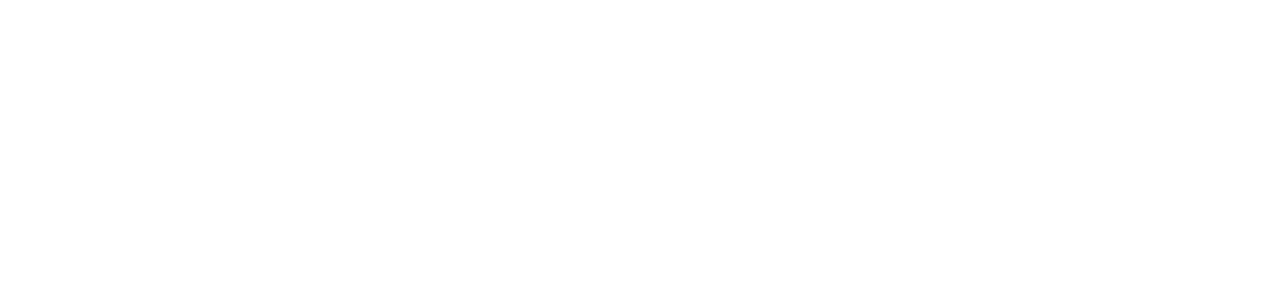
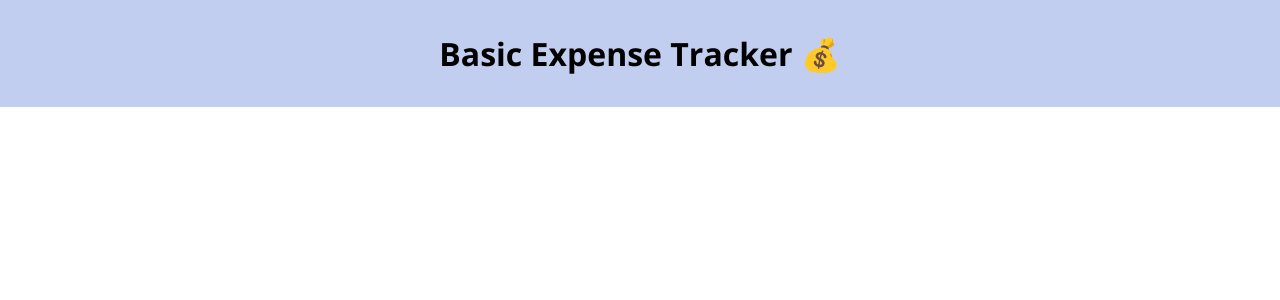
Before and after one commit to dianat2021/react-projects-beginner, a React (Vite) app in the folder 4-expense-tracker-beginner/: page / in a window 1280 px wide. Shown: the top 300 px of the page. Built offline with nearby package versions, Linux system fonts and the light colour scheme.

Commit message:
implement heading and add css variables

```diff
--- a/4-expense-tracker-beginner/src/App.jsx
+++ b/4-expense-tracker-beginner/src/App.jsx
@@ -1,7 +1,12 @@
 import "./App.css";
+import Heading from "./components/Heading/Heading";
 
 function App() {
-  return <></>;
+  return (
+    <>
+      <Heading />
+    </>
+  );
 }
 
 export default App;
--- /dev/null
+++ b/4-expense-tracker-beginner/src/components/Heading/Heading.jsx
@@ -0,0 +1,9 @@
+import styles from "./Heading.module.css";
+const Heading = () => {
+  return (
+    <header className={styles.header}>
+      <h1 className={styles.mainTitle}>Basic Expense Tracker 💰</h1>
+    </header>
+  );
+};
+export default Heading;
--- /dev/null
+++ b/4-expense-tracker-beginner/src/components/Heading/Heading.module.css
@@ -0,0 +1,7 @@
+.header {
+  padding: var(--spacing-lg) 0;
+  background-color: var(--color-primary);
+}
+.mainTitle {
+  text-align: center;
+}
--- a/4-expense-tracker-beginner/src/index.css
+++ b/4-expense-tracker-beginner/src/index.css
@@ -0,0 +1,42 @@
+@font-face {
+  font-family: "OpenSans-VariableFont";
+  src: url("./assets/fonts/OpenSans-VariableFont.ttf");
+}
+*,
+*::before,
+*::after {
+  margin: 0;
+  padding: 0;
+  box-sizing: border-box;
+}
+
+:root {
+  --color-bg: #f0f4f8;
+  --color-card: #ffffff;
+  --color-input: #f8fafc;
+  --color-primary: hsl(224, 59%, 85%);
+  --color-primary-hover: #1d4ed8;
+  --color-error: #ef4444;
+  --color-success: #22c55e;
+  --color-text: #1e293b;
+  --color-text-muted: #64748b;
+  --color-border: #e2e8f0;
+
+  --radius-sm: 0.5rem;
+  --radius-md: 1rem;
+
+  --font-size-sm: 0.75rem;
+  --font-size-md: 0.875rem;
+  --font-size-base: 1rem;
+  --font-size-lg: 1.25rem;
+  --font-size-xl: 1.5rem;
+
+  --spacing-sm: 0.5rem;
+  --spacing-md: 1rem;
+  --spacing-lg: 2rem;
+}
+
+body {
+  min-height: 100vh;
+  font-family: "OpenSans-VariableFont", sans-serif;
+}
```
Also changed, not shown: 4-expense-tracker-beginner/src/assets/fonts/OpenSans-VariableFont.ttf (added).
